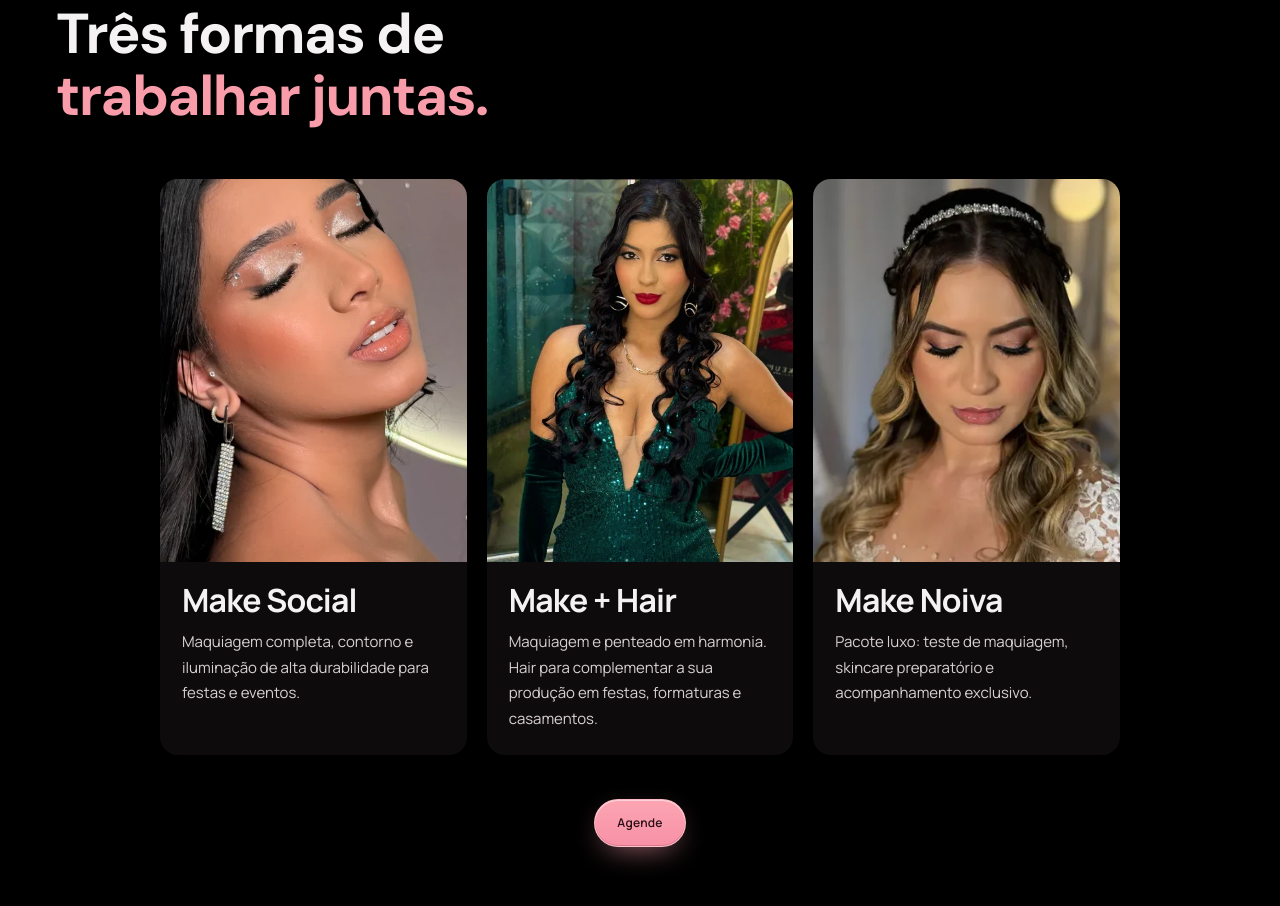
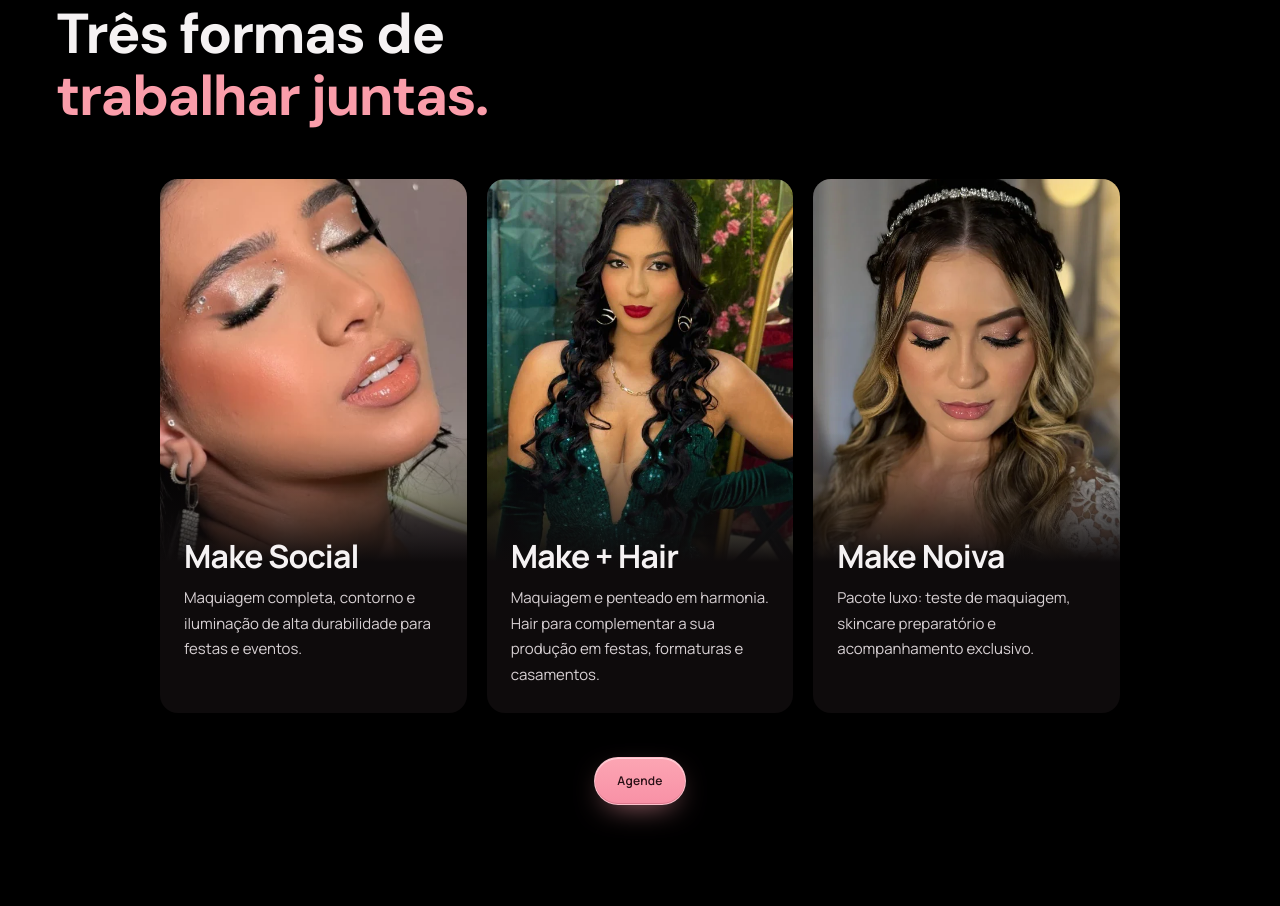
Before and after one commit to jmarcelosn1/fran-make-studio, a website: page index.html in a window 1280 px wide. Shown: the part 1574-2480 px from the top of the page. Drawn offline with Linux system fonts and the light colour scheme.

Commit message:
style: cartoes de servico centrados no rosto, com a base da foto fundindo no cartao
Co-Authored-By: Claude Opus 5.5 <noreply@anthropic.com>

```diff
--- a/index.html
+++ b/index.html
@@ -91,7 +91,7 @@
         </div>
       </article>
       <article class="mp-card">
-        <figure class="mp-foto"><img class="foco-noiva" src="images/noiva-tiara-olhos-fechados.webp" srcset="images/noiva-tiara-olhos-fechados-m.webp 480w, images/noiva-tiara-olhos-fechados.webp 848w" sizes="(max-width:850px) 92vw, 400px" width="848" height="794" alt="Noiva de olhos fechados, com tiara de cristais, esfumado rosado e ondas" loading="lazy" decoding="async"/></figure>
+        <figure class="mp-foto"><img class="foco-noiva" src="images/noiva-tiara-olhos-fechados.webp" srcset="images/noiva-tiara-olhos-fechados-m.webp 480w, images/noiva-tiara-olhos-fechados.webp 848w" sizes="(max-width:850px) 130vw, 560px" width="848" height="794" alt="Noiva de olhos fechados, com tiara de cristais, esfumado rosado e ondas" loading="lazy" decoding="async"/></figure>
         <div class="mp-texto">
           <h3 class="service-name">Make Noiva</h3>
           <p>Pacote luxo: teste de maquiagem, skincare preparatório e acompanhamento exclusivo.</p>
--- a/spotlight.css
+++ b/spotlight.css
@@ -4,16 +4,24 @@
 #servicos .makes-prices{gap:20px;border:0;align-items:stretch;max-width:960px;margin-inline:auto}
 #servicos .mp-card{position:relative;overflow:hidden;padding:0;gap:0;border:0;border-radius:18px;background:#0e0b0c;justify-content:flex-start}
 /* Foto de referencia de ponta a ponta no alto do cartao; o texto embaixo. */
-/* Retrato 4:5, a proporcao das proprias fotos: quase sem zoom, entao a imagem
-   fica nitida. Cada foto mira o proprio rosto. */
-#servicos .mp-foto{width:100%;aspect-ratio:4/5;overflow:hidden;background:#140d10;margin:0}
-#servicos .mp-foto img{display:block;width:100%;height:100%;object-fit:cover;object-position:54% 25%}
-#servicos .mp-foto .foco-social{object-position:54% 20%}
-#servicos .mp-foto .foco-hair{object-position:54% 18%}
-#servicos .mp-foto .foco-noiva{object-position:54% 45%}
-#servicos .mp-texto{display:flex;flex-direction:column;gap:10px;padding:20px 22px 24px}
+/* Retrato 4:5 em todas as telas. A foto fica maior que o quadro e cada uma
+   desloca para o rosto ficar no meio da largura (e da altura, quando a foto
+   deixa); assim o rosto e o centro do cartao, nao o fundo. Valores por foto:
+   --w largura em % do quadro, --l e --t deslocamento. */
+#servicos .mp-foto{position:relative;width:100%;aspect-ratio:4/5;overflow:hidden;background:#140d10;margin:0}
+#servicos .mp-foto img{position:absolute;max-width:none;height:auto;width:var(--w,100%);left:var(--l,0);top:var(--t,0);
+  transition:transform .9s cubic-bezier(.2,.7,.2,1);transform-origin:50% 40%}
+#servicos .mp-foto .foco-social{--w:125%;--l:-17.5%;--t:0%}
+#servicos .mp-foto .foco-hair{--w:135%;--l:-22%;--t:0%}
+#servicos .mp-foto .foco-noiva{--w:140%;--l:-25.6%;--t:-4.5%}
+/* A base da foto se dissolve no fundo do cartao, sem linha de corte. */
+#servicos .mp-foto::after{content:"";position:absolute;inset:auto 0 0;height:34%;pointer-events:none;
+  background:linear-gradient(to bottom,rgba(14,11,12,0),#0e0b0c)}
+@media(hover:hover){#servicos .mp-card:hover .mp-foto img{transform:scale(1.04)}}
+@media(prefers-reduced-motion:reduce){#servicos .mp-foto img{transition:none}}
+#servicos .mp-texto{position:relative;display:flex;flex-direction:column;gap:10px;padding:4px 24px 26px;margin-top:-28px}
 #servicos .service-name{font-size:clamp(25px,2.5vw,36px);line-height:1.15;letter-spacing:-.8px;font-weight:700}
 #servicos .mp-card p{color:#d8d1d4;font-size:15px;line-height:1.7;max-width:36ch}
 /* Um Agende so para os tres servicos, centrado embaixo dos cartoes. */
 #servicos .servicos-cta{display:flex;justify-content:center;margin-top:clamp(28px,3.4vw,44px)}
-@media(max-width:850px){#servicos .makes-prices{grid-template-columns:1fr;gap:16px;max-width:400px;margin-inline:auto}#servicos .mp-foto{aspect-ratio:1}#servicos .mp-texto{padding:18px 18px 22px}#servicos .service-name{font-size:26px}}
+@media(max-width:850px){#servicos .makes-prices{grid-template-columns:1fr;gap:16px;max-width:360px;margin-inline:auto}#servicos .mp-texto{padding:6px 20px 24px}#servicos .service-name{font-size:26px}}
```
